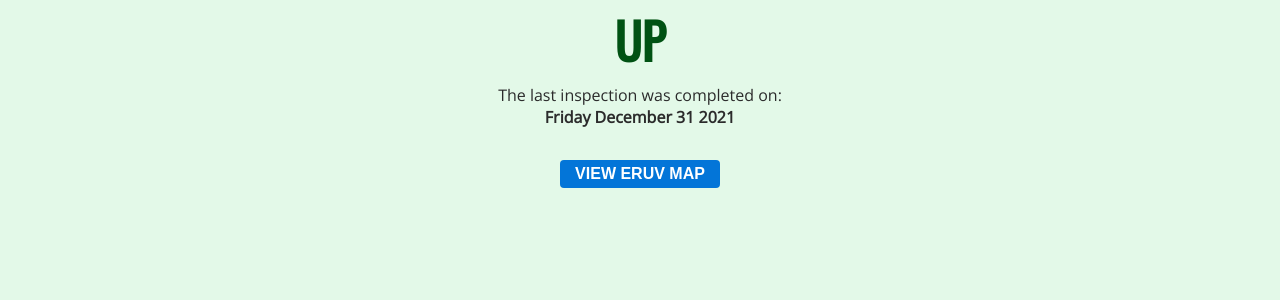
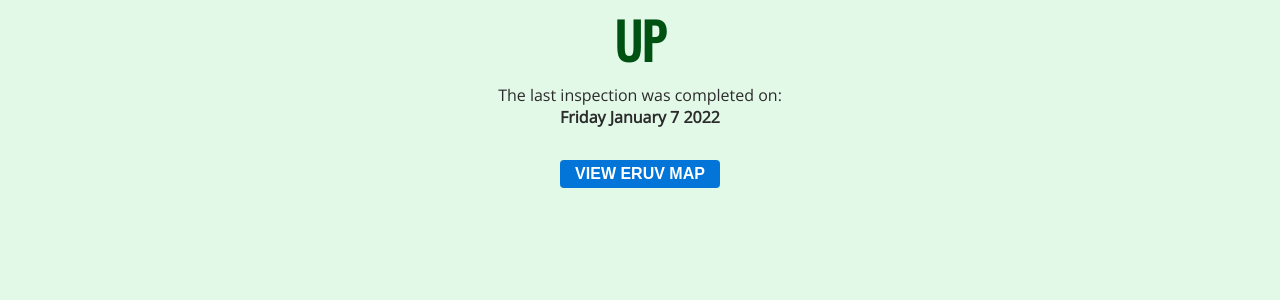
Before and after one commit to MisterGlass/eiruv, a Jekyll site: the page built from docs/index.md, in a window 1280 px wide. Shown: the part 132-432 px from the top of the page. Built offline with Jekyll 4.4.1, drawn with Linux system fonts in a browser that asks for light colours; our own code applies the rules of GitHub Pages for plain Markdown files.

Commit message:
Update eruv_status.yml

```diff
--- a/docs/_data/eruv_status.yml
+++ b/docs/_data/eruv_status.yml
@@ -1,3 +1,3 @@
 status: "Up"
-date: "Friday December 31 2021"
+date: "Friday January 7 2022"
 details: ""
```
